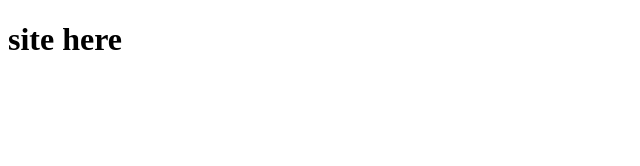
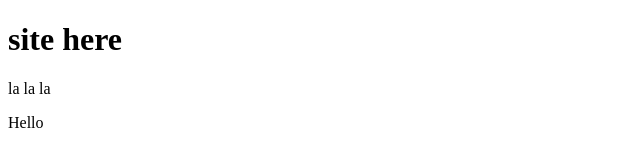
Before and after one commit to KeRaMiR/site, a plain HTML site: page index.html in a window 1280 px wide. Shown: the full height of the page, 0-640 px from the left. Drawn offline with Linux system fonts and the light colour scheme.

Commit message:
second commit

```diff
--- a/index.html
+++ b/index.html
@@ -8,6 +8,8 @@
 <body>
 
 <h1>site here</h1>
+<p>la la la</p>
+<p>Hello</p>
 
 </body>
 </html>
```
